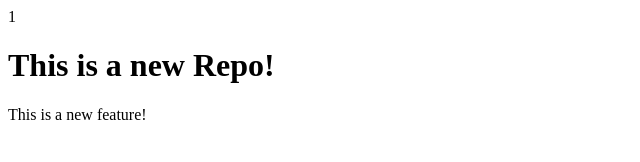
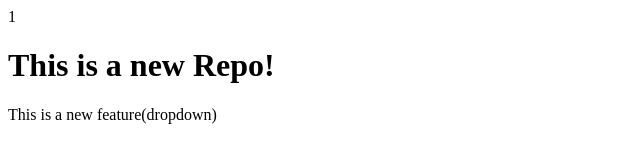
Before and after one commit to akshaydosapati/LocaRepo, a plain HTML site: page index.html in a window 1280 px wide. Shown: the full height of the page, 0-640 px from the left. Drawn offline with Linux system fonts and the light colour scheme.

Commit message:
dropdown

```diff
--- a/index.html
+++ b/index.html
@@ -7,6 +7,6 @@
 </head>
 <body>
     <h1>This is a new Repo!</h1>
-    <p> This is a new feature!</p>
+    <p> This is a new feature(dropdown)</p>
 </body>
 </html>
```
